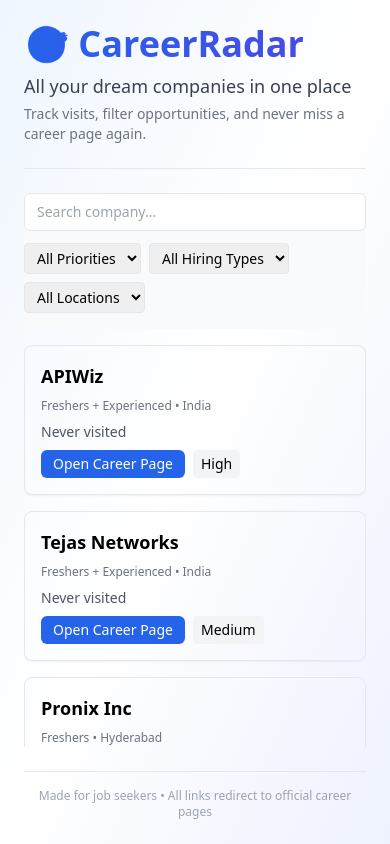
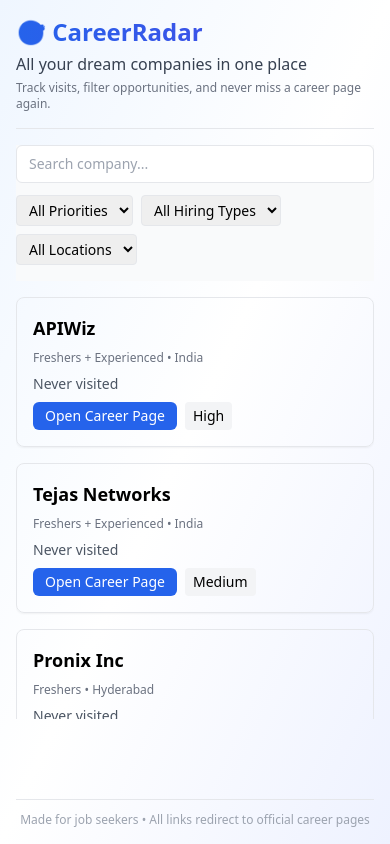
Before and after one commit to sudhashini406-cmd/careerradar, a React (Vite) app: page / in a window 390 px wide. Built offline with nearby package versions, Linux system fonts and the light colour scheme.

Commit message:
Fix mobile scroll issue

```diff
--- a/src/App.jsx
+++ b/src/App.jsx
@@ -3,24 +3,27 @@
 export default function App() {
   return (
     <div className="h-screen flex flex-col bg-gradient-to-br from-blue-50 via-white to-indigo-50">
-      <div className="flex-1 flex flex-col max-w-6xl mx-auto w-full px-6 py-6 overflow-hidden">
-        <div className="mb-6 pb-6 border-b border-gray-200">
-          <h1 className="text-4xl font-bold bg-gradient-to-r from-blue-600 to-indigo-600 bg-clip-text text-transparent">
+      <div className="flex-1 flex flex-col max-w-6xl mx-auto w-full px-4 sm:px-6 py-4 sm:py-6 min-h-0">
+        {/* Header - Fixed */}
+        <div className="flex-shrink-0 mb-4 sm:mb-6 pb-4 sm:pb-6 border-b border-gray-200">
+          <h1 className="text-2xl sm:text-4xl font-bold bg-gradient-to-r from-blue-600 to-indigo-600 bg-clip-text text-transparent">
             🎯 CareerRadar
           </h1>
-          <p className="text-gray-700 mt-2 text-lg font-medium">
+          <p className="text-gray-700 mt-1 sm:mt-2 text-base sm:text-lg font-medium">
             All your dream companies in one place
           </p>
-          <p className="text-sm text-gray-500 mt-1">
+          <p className="text-xs sm:text-sm text-gray-500 mt-1">
             Track visits, filter opportunities, and never miss a career page again.
           </p>
         </div>
 
-        <div className="flex-1 overflow-hidden">
+        {/* Main Content - Scrollable */}
+        <div className="flex-1 min-h-0">
           <CompanyList />
         </div>
 
-        <footer className="mt-6 pt-4 border-t border-gray-200 text-center text-xs text-gray-400">
+        {/* Footer - Fixed */}
+        <footer className="flex-shrink-0 mt-5 sm:mt-6 pt-3 sm:pt-4 border-t border-gray-200 text-center text-xs text-gray-400">
           Made for job seekers • All links redirect to official career pages
         </footer>
       </div>
```
